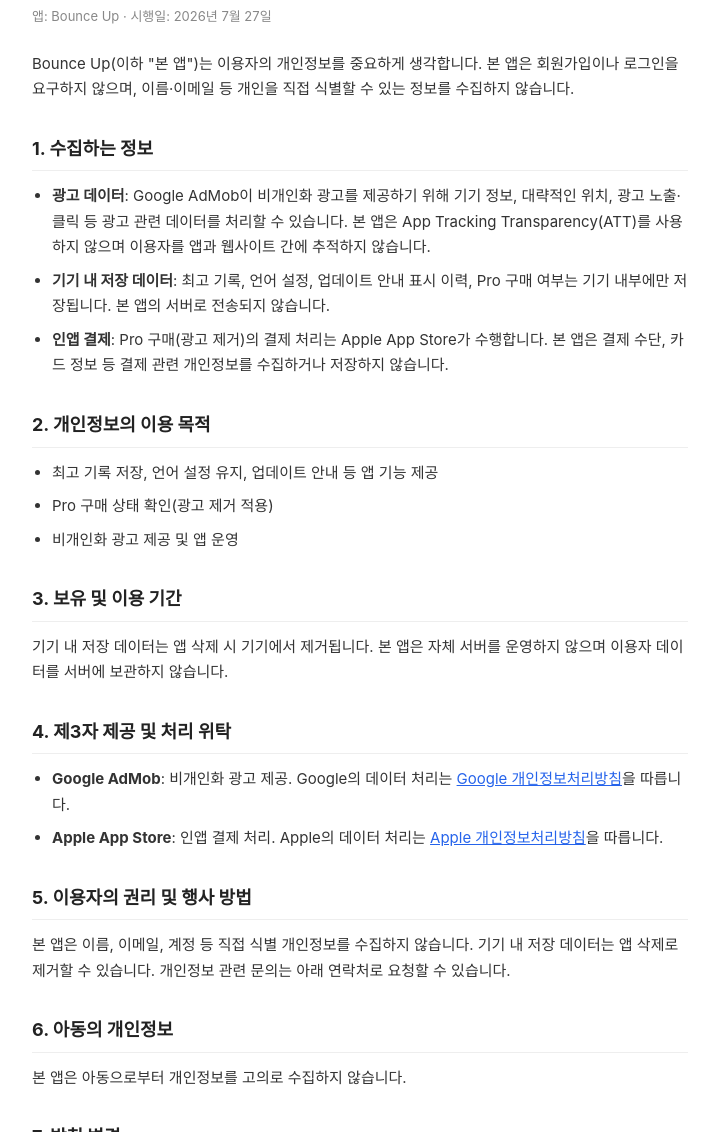
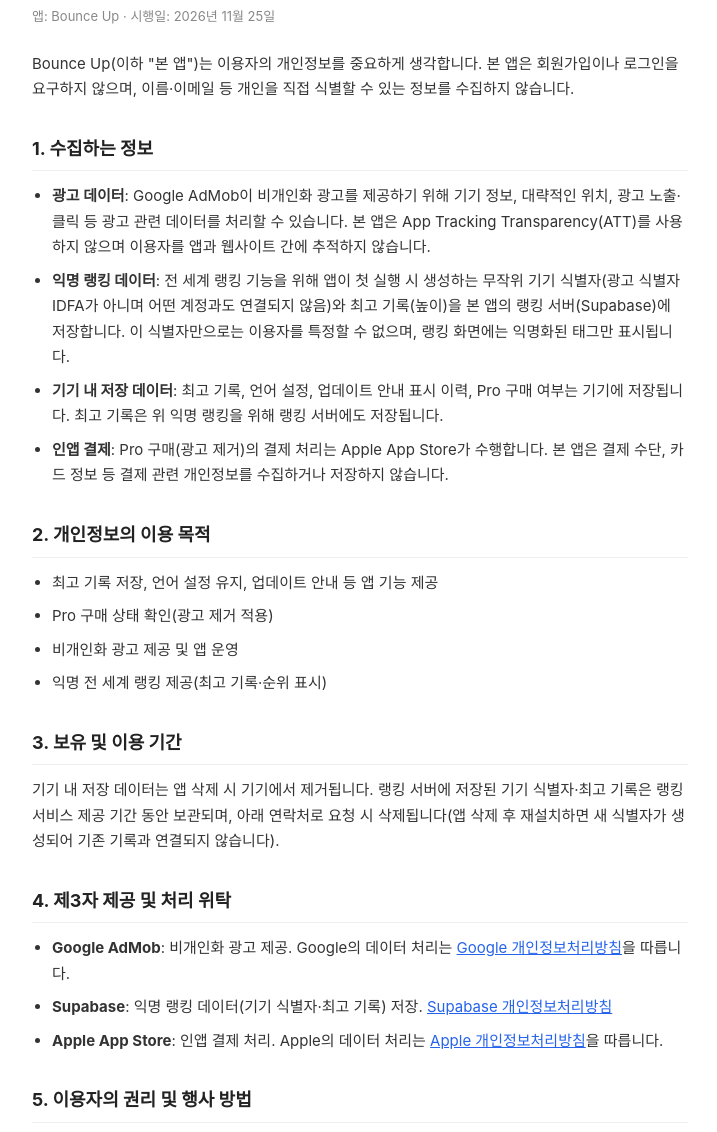
Before and after one commit to pilyeooong/pilyeooong.github.io, a plain HTML site: page bounce-up/privacy-ko.html in a window 1280 px wide. Shown: the part 104-1236 px from the top of the page, without its empty margins (280-997 px from the left). Drawn offline with Linux system fonts and the light colour scheme.

Commit message:
bounce-up: 개인정보처리방침(en·ko) — 익명 랭킹 데이터(기기 식별자·최고 기록·Supabase) 반영

```diff
--- a/bounce-up/privacy-ko.html
+++ b/bounce-up/privacy-ko.html
@@ -19,14 +19,15 @@
 <body>
   <div class="container">
     <h1>개인정보처리방침</h1>
-    <p class="date">앱: Bounce Up · 시행일: 2026년 7월 27일</p>
+    <p class="date">앱: Bounce Up · 시행일: 2026년 11월 25일</p>
 
     <p>Bounce Up(이하 "본 앱")는 이용자의 개인정보를 중요하게 생각합니다. 본 앱은 회원가입이나 로그인을 요구하지 않으며, 이름·이메일 등 개인을 직접 식별할 수 있는 정보를 수집하지 않습니다.</p>
 
     <h2>1. 수집하는 정보</h2>
     <ul>
       <li><strong>광고 데이터</strong>: Google AdMob이 비개인화 광고를 제공하기 위해 기기 정보, 대략적인 위치, 광고 노출·클릭 등 광고 관련 데이터를 처리할 수 있습니다. 본 앱은 App Tracking Transparency(ATT)를 사용하지 않으며 이용자를 앱과 웹사이트 간에 추적하지 않습니다.</li>
-      <li><strong>기기 내 저장 데이터</strong>: 최고 기록, 언어 설정, 업데이트 안내 표시 이력, Pro 구매 여부는 기기 내부에만 저장됩니다. 본 앱의 서버로 전송되지 않습니다.</li>
+      <li><strong>익명 랭킹 데이터</strong>: 전 세계 랭킹 기능을 위해 앱이 첫 실행 시 생성하는 무작위 기기 식별자(광고 식별자 IDFA가 아니며 어떤 계정과도 연결되지 않음)와 최고 기록(높이)을 본 앱의 랭킹 서버(Supabase)에 저장합니다. 이 식별자만으로는 이용자를 특정할 수 없으며, 랭킹 화면에는 익명화된 태그만 표시됩니다.</li>
+      <li><strong>기기 내 저장 데이터</strong>: 최고 기록, 언어 설정, 업데이트 안내 표시 이력, Pro 구매 여부는 기기에 저장됩니다. 최고 기록은 위 익명 랭킹을 위해 랭킹 서버에도 저장됩니다.</li>
       <li><strong>인앱 결제</strong>: Pro 구매(광고 제거)의 결제 처리는 Apple App Store가 수행합니다. 본 앱은 결제 수단, 카드 정보 등 결제 관련 개인정보를 수집하거나 저장하지 않습니다.</li>
     </ul>
 
@@ -35,19 +36,21 @@
       <li>최고 기록 저장, 언어 설정 유지, 업데이트 안내 등 앱 기능 제공</li>
       <li>Pro 구매 상태 확인(광고 제거 적용)</li>
       <li>비개인화 광고 제공 및 앱 운영</li>
+      <li>익명 전 세계 랭킹 제공(최고 기록·순위 표시)</li>
     </ul>
 
     <h2>3. 보유 및 이용 기간</h2>
-    <p>기기 내 저장 데이터는 앱 삭제 시 기기에서 제거됩니다. 본 앱은 자체 서버를 운영하지 않으며 이용자 데이터를 서버에 보관하지 않습니다.</p>
+    <p>기기 내 저장 데이터는 앱 삭제 시 기기에서 제거됩니다. 랭킹 서버에 저장된 기기 식별자·최고 기록은 랭킹 서비스 제공 기간 동안 보관되며, 아래 연락처로 요청 시 삭제됩니다(앱 삭제 후 재설치하면 새 식별자가 생성되어 기존 기록과 연결되지 않습니다).</p>
 
     <h2>4. 제3자 제공 및 처리 위탁</h2>
     <ul>
       <li><strong>Google AdMob</strong>: 비개인화 광고 제공. Google의 데이터 처리는 <a href="https://policies.google.com/privacy">Google 개인정보처리방침</a>을 따릅니다.</li>
+      <li><strong>Supabase</strong>: 익명 랭킹 데이터(기기 식별자·최고 기록) 저장. <a href="https://supabase.com/privacy">Supabase 개인정보처리방침</a></li>
       <li><strong>Apple App Store</strong>: 인앱 결제 처리. Apple의 데이터 처리는 <a href="https://www.apple.com/legal/privacy/">Apple 개인정보처리방침</a>을 따릅니다.</li>
     </ul>
 
     <h2>5. 이용자의 권리 및 행사 방법</h2>
-    <p>본 앱은 이름, 이메일, 계정 등 직접 식별 개인정보를 수집하지 않습니다. 기기 내 저장 데이터는 앱 삭제로 제거할 수 있습니다. 개인정보 관련 문의는 아래 연락처로 요청할 수 있습니다.</p>
+    <p>본 앱은 이름, 이메일, 계정 등 직접 식별 개인정보를 수집하지 않습니다. 기기 내 저장 데이터는 앱 삭제로 제거할 수 있으며, 랭킹 서버 기록 삭제는 아래 연락처로 요청할 수 있습니다. 개인정보 관련 문의는 아래 연락처로 요청할 수 있습니다.</p>
 
     <h2>6. 아동의 개인정보</h2>
     <p>본 앱은 아동으로부터 개인정보를 고의로 수집하지 않습니다.</p>
```
Also changed, not shown: bounce-up/privacy-en.html (+7 -4 lines), bounce-up/privacy-policy.html (+7 -4 lines).
